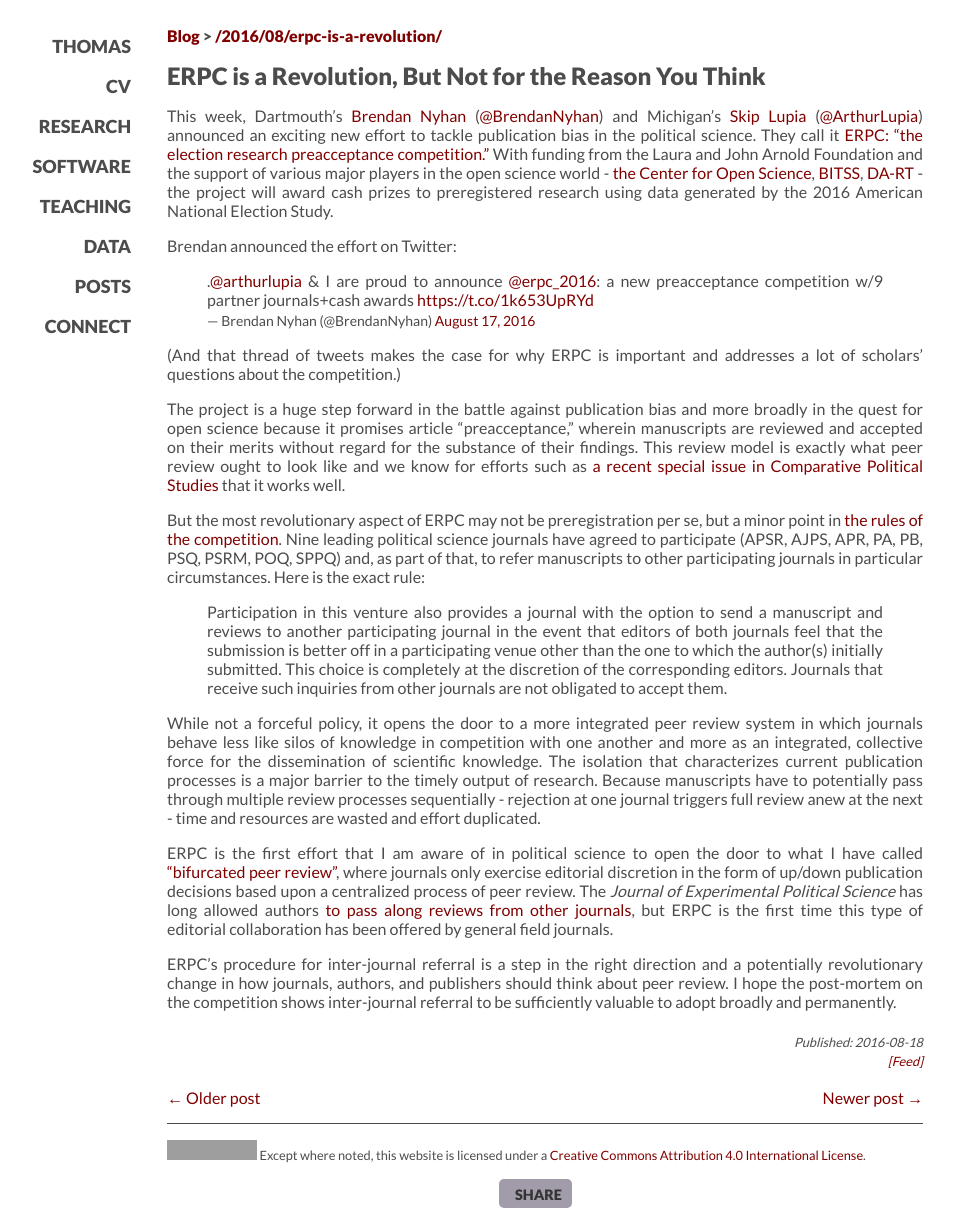
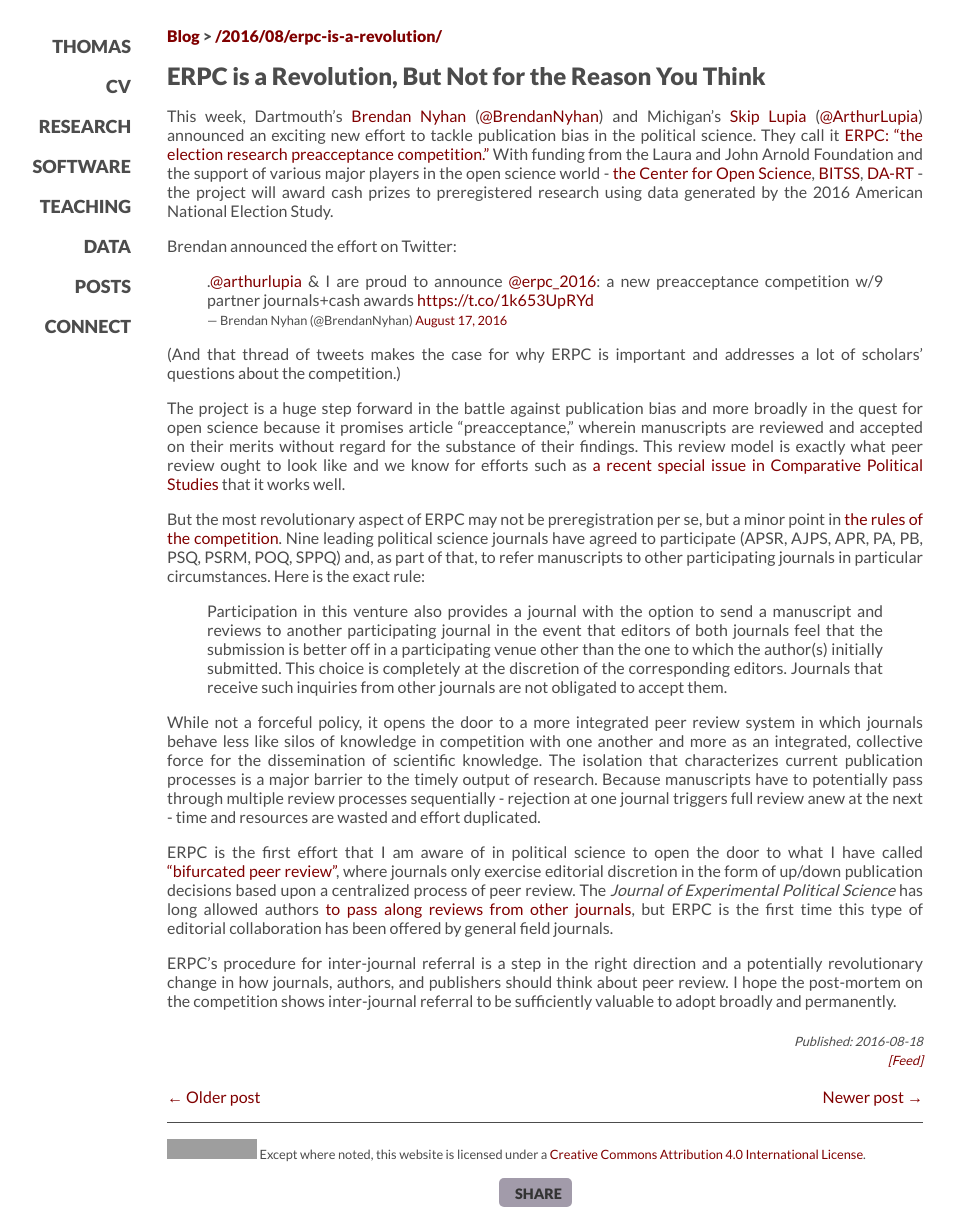
Before and after one commit to leeper/leeper.github.io, a Jekyll site: the page built from _posts/2016-08-18-erpc-is-a-revolution.md, in a window 1280 px wide. Shown: the whole page, without its empty margins (95-1051 px from the left). Built offline with Jekyll 4.4.1, drawn with Linux system fonts in a browser that asks for light colours; some web fonts are replaced; comment, search, counter and statistics services are not loaded; grey boxes are pictures that could not be loaded.

Commit message:
Update style.css

```diff
--- a/assets/css/style.css
+++ b/assets/css/style.css
@@ -68,7 +68,7 @@ p {
 }
 
 blockquote {
-    font-size:14px;
+    font-size:80%;
 }
 
 header {
```
